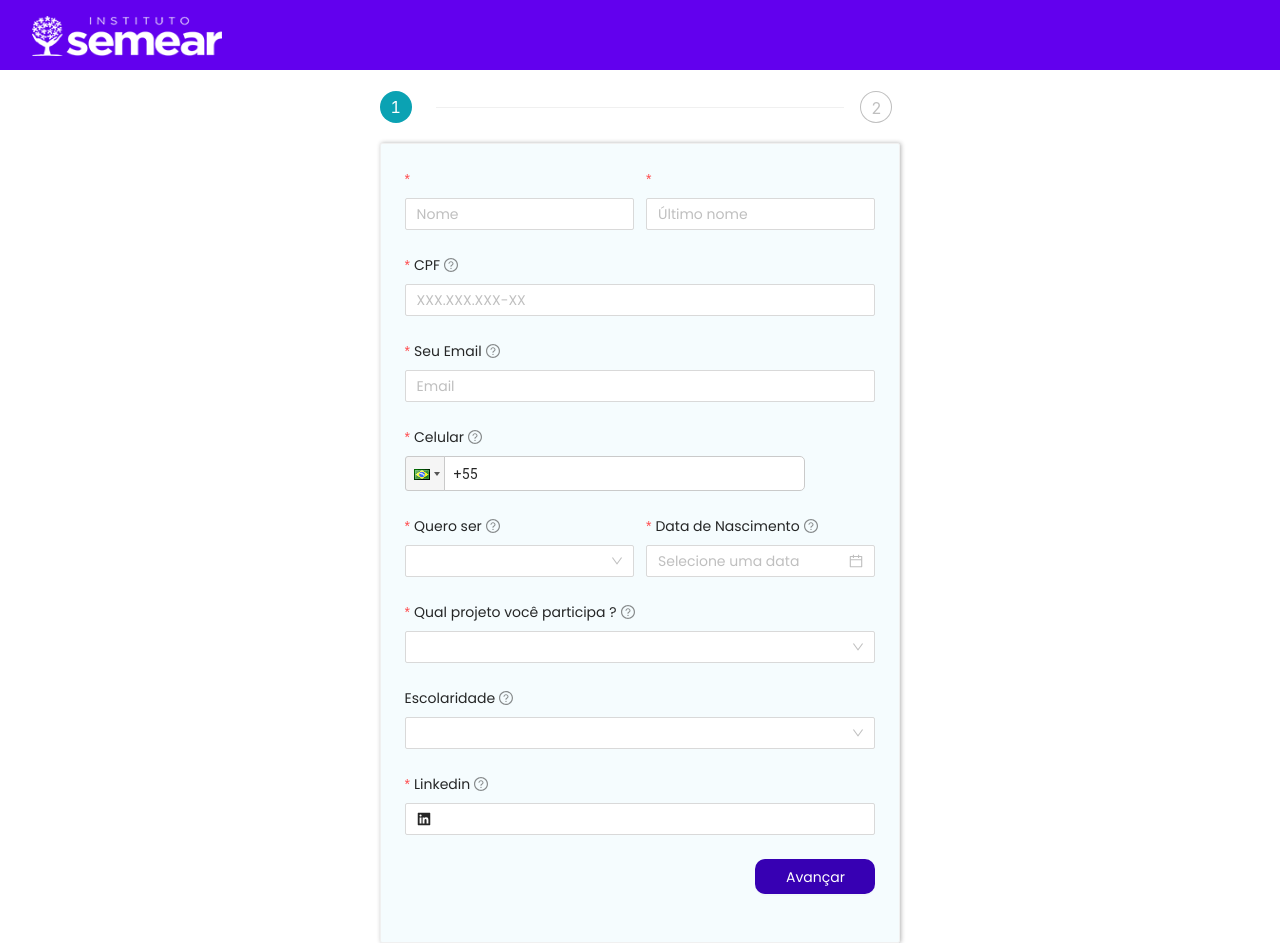
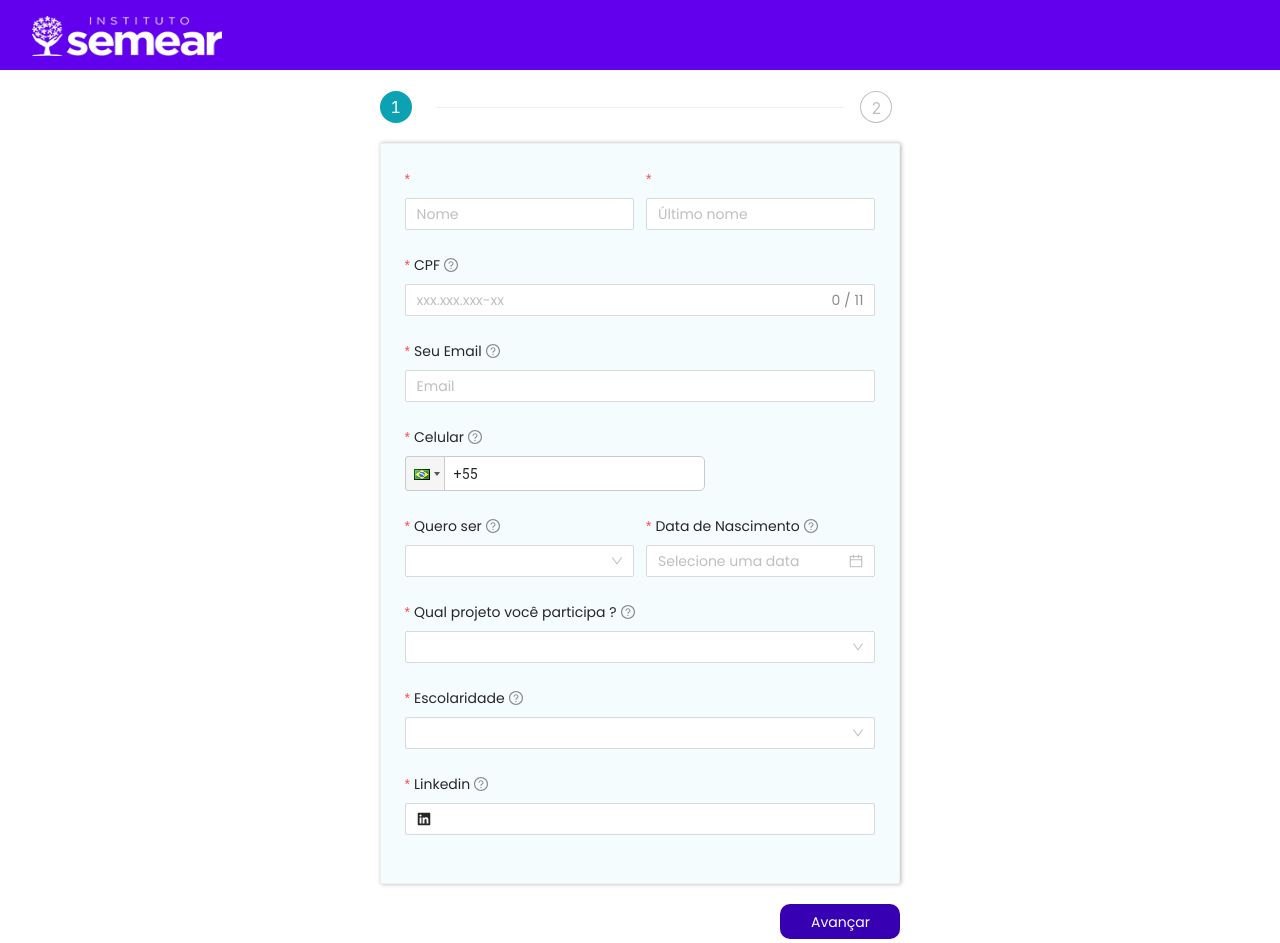
Before and after one commit to gabrdgs/plataforma-next-test, a Next.js app: page /register in a window 1280 px wide. Built offline with nearby package versions, Linux system fonts and the light colour scheme.

Commit message:
return src commit

```diff
--- a/src/components/ButtonModel/ButtonModel.jsx
+++ b/src/components/ButtonModel/ButtonModel.jsx
@@ -14,11 +14,9 @@ export default function ButtonModel({
   danger = false,
   href = '',
   onClick,
-  htmlType,
 }) {
-
-  const ButtonConfig = () => {
-    return (
+  return href ? (
+    <Link href={href} passHref>
       <Button
         className={styles.ButtonModel}
         data-border={border}
@@ -29,18 +27,23 @@ export default function ButtonModel({
         data-align={align}
         danger={danger}
         onClick={onClick}
-        htmlType={htmlType}
       >
         {children}
       </Button>
-    );
-  }
-
-  return href ? (
-    <Link href={href} passHref>
-      <ButtonConfig />
     </Link>
   ) : (
-    <ButtonConfig />
+    <Button
+      className={styles.ButtonModel}
+      data-border={border}
+      data-width={width}
+      data-height={height}
+      data-color={color}
+      disabled={disabled}
+      data-align={align}
+      danger={danger}
+      onClick={onClick}
+    >
+      {children}
+    </Button>
   );
 }
--- a/src/views/RegisterPage/RegisterPage.jsx
+++ b/src/views/RegisterPage/RegisterPage.jsx
@@ -1,4 +1,4 @@
-import React, { Fragment, useState, useEffect, useCallback } from 'react';
+import React, { Fragment, useState, useEffect } from 'react';
 import {
   Row,
   Col,
@@ -10,7 +10,6 @@ import {
   Input,
   Select,
   DatePicker,
-  InputNumber,
 } from 'antd';
 import 'antd/dist/antd.css';
 import { LinkedinFilled } from '@ant-design/icons';
@@ -18,7 +17,7 @@ import PhoneInput from 'react-phone-input-2';
 import 'react-phone-input-2/lib/style.css';
 import 'moment/locale/zh-cn';
 
-import Styles from './RegisterPage.module.scss';
+import Styles from './RegisterPage.module.scss'
 
 import { SelectOption } from '../../components/SelectOption';
 import { Container } from '../../components/Container';
@@ -29,61 +28,77 @@ import areasList from './AreasList';
 import subareasList from './SubareasList';
 import coursesList from './CoursesList';
 import universitiesList from './UniversitiesList';
+import CountriesList from './CountriesList';
 
 const { Step } = Steps;
 
 export default function RegisterPage({}) {
+
   const [current, setCurrent] = useState(0);
-  const [data, setData] = useState({});
   const [user, setUser] = useState(0);
 
-  const next = useCallback(
-    (data) => {
-      setData(data);
+  const stepsDefault = [
+    {
+      content: <FirstStep setUser={setUser} />,
+    },
+    {
+      content: <SecondStepMentor />,
+    },
+  ];
+  const stepsSeed = stepsDefault.map((item) => ({ ...item }));
+  stepsSeed[1].content = <SecondStepSeed />;
+
+  const [contentSteps, setContentSteps] = useState(stepsDefault);
+
+  const next = () => {
     setCurrent(current + 1);
-    },
-    [current],
-  );
-
-  const prev = useCallback(
-    (data) => {
-      setData(data);
-      setCurrent(current - 1);
-    },
-    [current],
-  );
-
-  const handleSubmit = useCallback((data) => {
-    setData(data);
-  }, []);
-
-  const propsSecondStep = {
-    onBack: { prev },
-    onSucess: { handleSubmit },
-    data: { data },
+    if (user === 1) setContentSteps(stepsSeed);
+    else setContentSteps(stepsDefault);
   };
 
+  const prev = () => {
+    setCurrent(current - 1);
+  };
   return (
       <Fragment>
-      <NavBarGeneral />
+      <NavBarGeneral/>
       <Container width="full">
       <Row align="middle" justify="center">
         <Col xs={{ span: 20 }} sm={{ span: 19 }} md={{ span: 12 }} xl={{ span: 10 }}>
           <Space direction="vertical" size={20} style={{ width: '100%' }}>
             <Steps current={current} responsive={false}>
-                <Step key={`content-${1}`} />
-                <Step key={`content-${2}`} />
+              {contentSteps.map((item, index) => (
+                <Step key={`content-${index}`} />
+              ))}
             </Steps>
             <div className="steps-content">
-                <Card className={Styles.RegisterPage__Card}>
-                  {current === 0 ? (
-                    <FirstStep setUser={setUser} data={data} onSucess={next} />
-                  ) : user === 0 ? (
-                    <SecondStepMentor {...propsSecondStep} />
-                  ) : (
-                    <SecondStepSeed {...propsSecondStep} />
+              <Card className={Styles.RegisterPage__Card} >{contentSteps[current].content}</Card>
+            </div>
+            <div className="steps-buttons">
+              <Row justify="end" align="middle">
+                <Space size={5}>
+                  {current < contentSteps.length - 1 && (
+                      <ButtonModel color="quinary" className={Styles.RegisterPage__Button}
+                      width='small' type="primary" onClick={() => next()}>
+                        Avançar
+                      </ButtonModel>
                   )}
-                </Card>
+                  {current > 0 && <ButtonModel color="quinary" className={Styles.RegisterPage__Button}
+                      width='small' onClick={() => prev()}>Anterior</ButtonModel>}
+                  {current === contentSteps.length - 1 && (
+                    <ButtonModel
+                      color="quinary"
+                      width='small'
+                      type="primary"
+                      className={Styles.RegisterPage__Button}
+                      onClick={() => message.success('Sucesso! Seu cadastro foi realizado.')}
+                      href = {user === 1 ? "/onboarding-seed" : "/onboarding-mentor"}
+                    >
+                      Enviar
+                    </ButtonModel>
+                  )}
+                </Space>
+              </Row>
             </div>
           </Space>
         </Col>
@@ -110,144 +125,68 @@ function FirstStep(props) {
   ];
 
   const layoutCols = {
-    xs: { span: 24 },
-    sm: { span: 12 },
+    xs: { span: 24},
+    sm : { span: 12 }
   };
 
   const [form] = Form.useForm();
 
-  const onCheck = async () => {
-    try {
-      const values = await form.validateFields();
+  const onFinish = (values) => {
     console.log(values);
-    } catch (errorInfo) {}
-  };
-
-  const rules = {
-    name: [
-      {
-        required: true,
-        pattern: /^[a-zA-Z]+$/,
-        message: 'Por favor, preencha seu nome!',
-      },
-    ],
-    lastname: [
-      {
-        required: true,
-        pattern: /^[a-zA-Z]+$/,
-        message: 'Por favor, preencha seu último nome!',
-      },
-    ],
-    email: [
-      {
-        required: true,
-        type: 'email',
-        message: 'Digite um e-mail válido',
-      },
-    ],
-    cpf: [
-      {
-        required: true,
-        pattern: /^(?:\d*)$/,
-        message: '',
-      },
-      {
-        validator: (_, value) => cpfValidator(value),
-        message: 'Digite um cpf válido!',
-      },
-    ],
-    phoneNumber: [
-      {
-        required: true,
-        message: 'Digite um número telefone de válido',
-      },
-    ],
-    select: [
-      {
-        required: true,
-        message: 'Escolha uma opção',
-      },
-    ],
-    birthdate: [
-      {
-        required: true,
-        message: 'Digite uma data válida de nascimento',
-      },
-    ],
-    linkedin: [
-      {
-        required: true,
-        type: 'url',
-        message: 'Digite uma url válida',
-      },
-    ],
   };
 
   return (
-    <Form
-      form={form}
-      layout="vertical"
-      onFinish={props.onSucess}
-      scrollToFirstError
-    >
+    <Form form={form} layout="vertical" scrollToFirstError onFinish={onFinish}>
       <Row gutter={12}>
         <Col {...layoutCols}>
-          <Form.Item name="name" label=" " rules={rules.name}>
-            <Input placeholder="Nome" />
+          <Form.Item label=" " required rules={[{ required: true }]}>
+            <Input required placeholder="Nome" />
           </Form.Item>
         </Col>
         <Col {...layoutCols}>
-          <Form.Item name="lastname" label=" " rules={rules.lastname}>
+          <Form.Item required label=" ">
             <Input placeholder="Último nome" />
           </Form.Item>
         </Col>
       </Row>
       <Form.Item label="CPF" required tooltip="Preencha esse campo com seu número de CPF">
-        <Form.Item name="cpf" noStyle rules={rules.cpf}>
-          <InputNumber
-            style={{ width: '100%', height: '32px' }}
-            placeholder="XXX.XXX.XXX-XX"
-            size="middle"
-            controls={false}
-            minLength={14}
-            maxLength={14}
-            formatter={(value) => `${cpfMask(value)}`}
-            parser={(value) => value.replace(/[^\d]+/g, '')}
+        <Input
+          maxLength="11"
+          minLength="11"
+          name="documentId"
+          showCount
+          placeholder="xxx.xxx.xxx-xx"
         />
       </Form.Item>
-      </Form.Item>
+
           <Form.Item
             label="Seu Email"
-        name="email"
+            required
             tooltip="Preencha aqui com seu melhor endereço de e-mail"
-        rules={rules.email}
           >
             <Input placeholder="Email" />
           </Form.Item>
       <Row>
-        <Col {...layoutCols}>
+        <Col  {...layoutCols}>
         <Form.Item
             label="Celular"
-            name="phoneNumber"
-            rules={rules.phoneNumber}
+            required
             tooltip="Seu número de telefone oficial para que possamos nos comunicar caso necessário, utilize o número do Whatsapp para facilitar a comunicação"
           >
             <PhoneInput
               className={Styles.RegisterPage__Phone}
               country={'br'}
-              preferredCountries={['br']}
               value={phoneNumber}
               onChange={(phone) => setPhone(phone)}
-              inputStyle={{ width: '400px' }}
             />
           </Form.Item>
         </Col>
+
       </Row>
       <Row gutter={12}>
         <Col {...layoutCols}>
           <Form.Item
-            name="user"
-            rules={rules.select}
+            required
             label="Quero ser"
             tooltip="Você está se inscrevendo para ajudar jovens na função de mentor ou para ser um jovem mentorado?"
           >
@@ -259,8 +198,7 @@ function FirstStep(props) {
         </Col>
         <Col {...layoutCols}>
           <Form.Item
-            name="birthdate"
-            rules={rules.birthdate}
+            required
             label="Data de Nascimento"
             tooltip="O dia em que você nasceu, o campo será ordenado automaticamente ao digitar a data"
           >
@@ -275,8 +213,7 @@ function FirstStep(props) {
         </Col>
       </Row>
       <Form.Item
-        name="project"
-        rules={rules.select}
+        required
         label="Qual projeto você participa ?"
         tooltip="Você pode nos indicar de qual projeto você esta participando ?"
       >
@@ -286,7 +223,7 @@ function FirstStep(props) {
         </Select>
       </Form.Item>
       <Form.Item
-        name="schooling"
+        required
         label="Escolaridade"
         tooltip="Qual meu nível de escolaridade? Até quais desses níveis eu fui?"
       >
@@ -302,77 +239,18 @@ function FirstStep(props) {
       </Form.Item>
       <Form.Item
         label="Linkedin"
-        name="linkedin"
-        rules={rules.linkedin}
+        required
         tooltip="Cole aqui o link do seu perfil do LinkedIn, caso tenha uma conta"
       >
         <Input prefix={<LinkedinFilled />} />
       </Form.Item>
-      <Row justify="end" align="middle">
-        <Form.Item>
-          <ButtonModel
-            color="quinary"
-            width="small"
-            type="primary"
-            htmlType="submit"
-            onClick={onCheck}
-          >
-            Avançar
-          </ButtonModel>
-        </Form.Item>
-      </Row>
     </Form>
   );
 }
 
-const cpfMask = (value) => {
-  {
-    return value
-      .replace(/\D/g, '') // substitui qualquer caracter que nao seja numero por nada
-      .replace(/(\d{3})(\d)/, '$1.$2') // captura 2 grupos de numero o primeiro de 3 e o segundo de 1, apos capturar o primeiro grupo ele adiciona um ponto antes do segundo grupo de numero
-      .replace(/(\d{3})(\d)/, '$1.$2')
-      .replace(/(\d{3})(\d{1,2})/, '$1-$2')
-      .replace(/(-\d{2})\d+?$/, '$1'); // captura 2 numeros seguidos de um traço e não deixa ser digitado mais nada
-  }
-};
-
-const cpfValidator = (value) => {
-  if (!value) return Promise.reject('CPF Inválido 1');
-  value = value.toString().replace(/[^\d]+/g, '');
-  // Elimina values invalidos conhecidos
-  if (
-    value.length != 11 ||
-    value == '00000000000' ||
-    value == '11111111111' ||
-    value == '22222222222' ||
-    value == '33333333333' ||
-    value == '44444444444' ||
-    value == '55555555555' ||
-    value == '66666666666' ||
-    value == '77777777777' ||
-    value == '88888888888' ||
-    value == '99999999999'
-  )
-    return Promise.reject('CPF Inválido 2');
-  // Valida 1o digito
-  let add = 0;
-  for (let i = 0; i < 9; i++) add += parseInt(value.charAt(i)) * (10 - i);
-  let rev = 11 - (add % 11);
-  if (rev == 10 || rev == 11) rev = 0;
-  if (rev != parseInt(value.charAt(9))) return Promise.reject('CPF Inválido 3 ');
-  // Valida 2o digito
-  add = 0;
-  for (let i = 0; i < 10; i++) add += parseInt(value.charAt(i)) * (11 - i);
-  rev = 11 - (add % 11);
-  if (rev == 10 || rev == 11) rev = 0;
-  if (rev != parseInt(value.charAt(10))) return Promise.reject('CPF Inválido 4');
-  return Promise.resolve();
-};
-
-function SecondStepMentor(props) {
+function SecondStepMentor() {
   return (
     <Form layout="vertical" scrollToFirstError>
-      {console.log(props.data)}
       <Form.Item required label="Instituição de Ensino">
         <SelectOption list={universitiesList} orderedList />
       </Form.Item>
@@ -395,7 +273,7 @@ function SecondStepMentor(props) {
   );
 }
 
-function SecondStepSeed(props) {
+function SecondStepSeed() {
   return (
     <Form layout="vertical" scrollToFirstError>
       <Form.Item required label="Instituição de Ensino">
```
Lines whose indentation alone changed are shown as unchanged.
